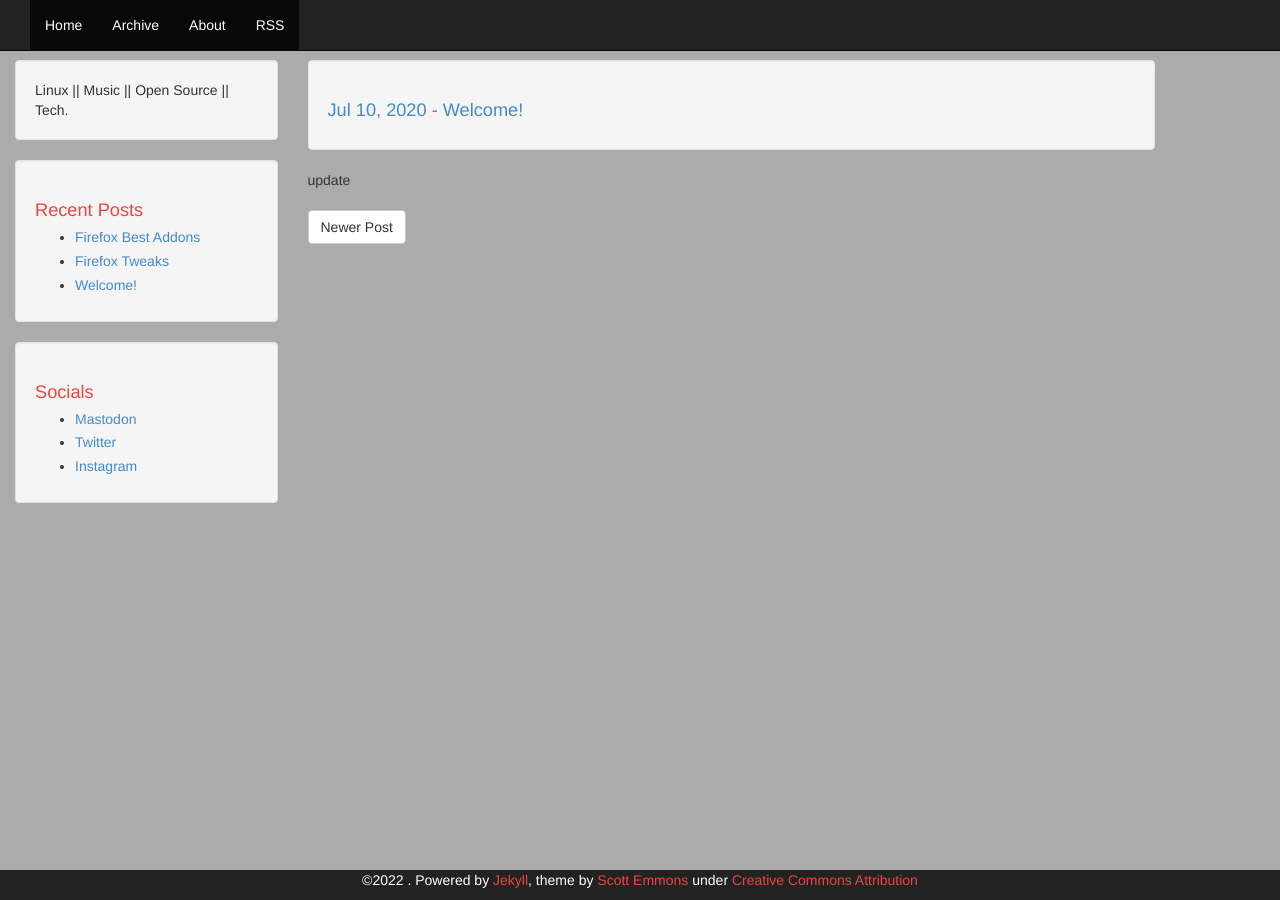
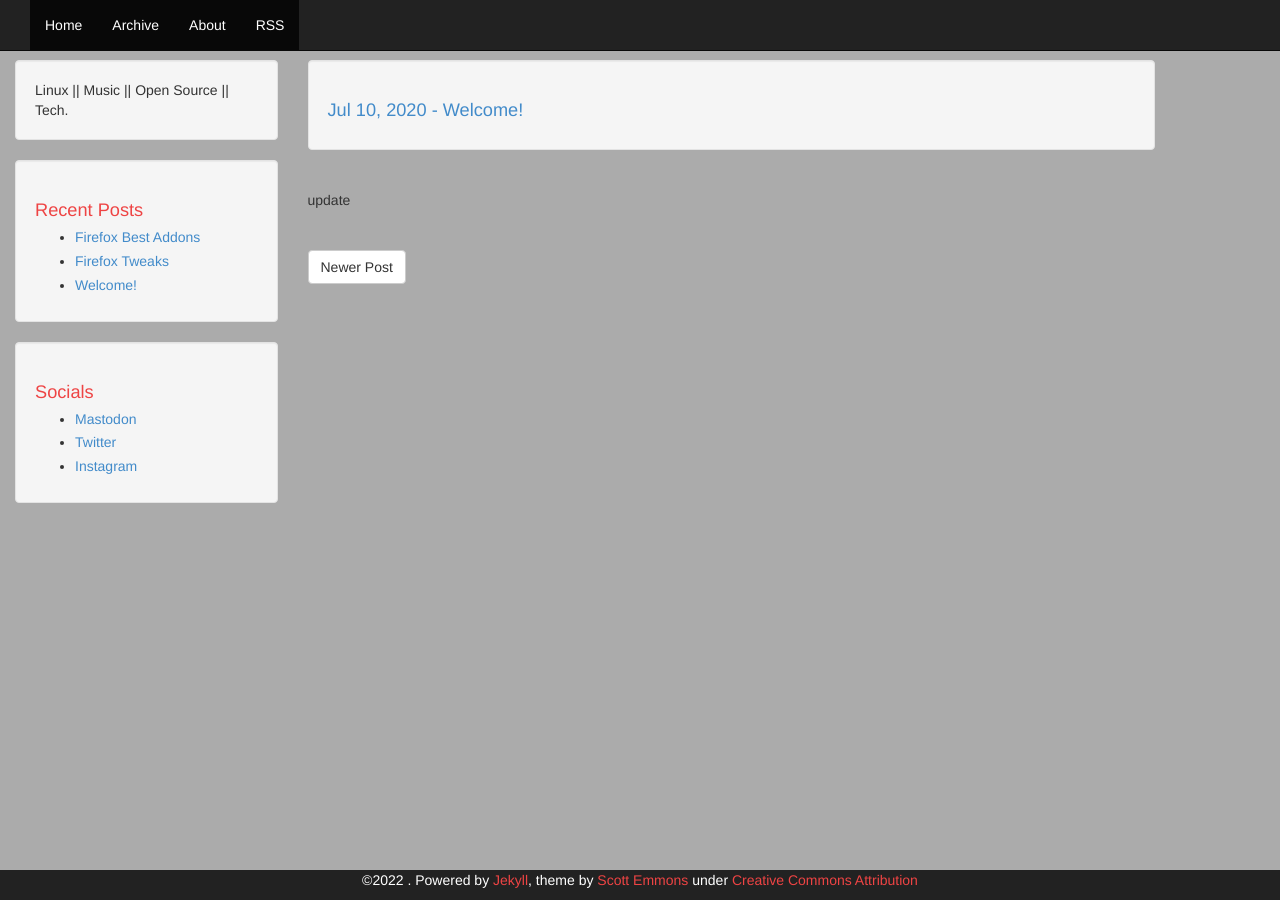
Before and after one commit to marekpistorius/blog.github.io, a Jekyll site: the page built from _posts/2020-07-10-welcome.markdown, in a window 1280 px wide. Built offline with Jekyll 4.4.1, drawn with Linux system fonts in a browser that asks for light colours.

Commit message:
Update post.html

```diff
--- a/_layouts/post.html
+++ b/_layouts/post.html
@@ -13,7 +13,7 @@
             {{ content }}
             </div>
             </div>
-          <div>
+          <div class="pagination">
                {{ page.categories }}
           </div>
           </div>
```
